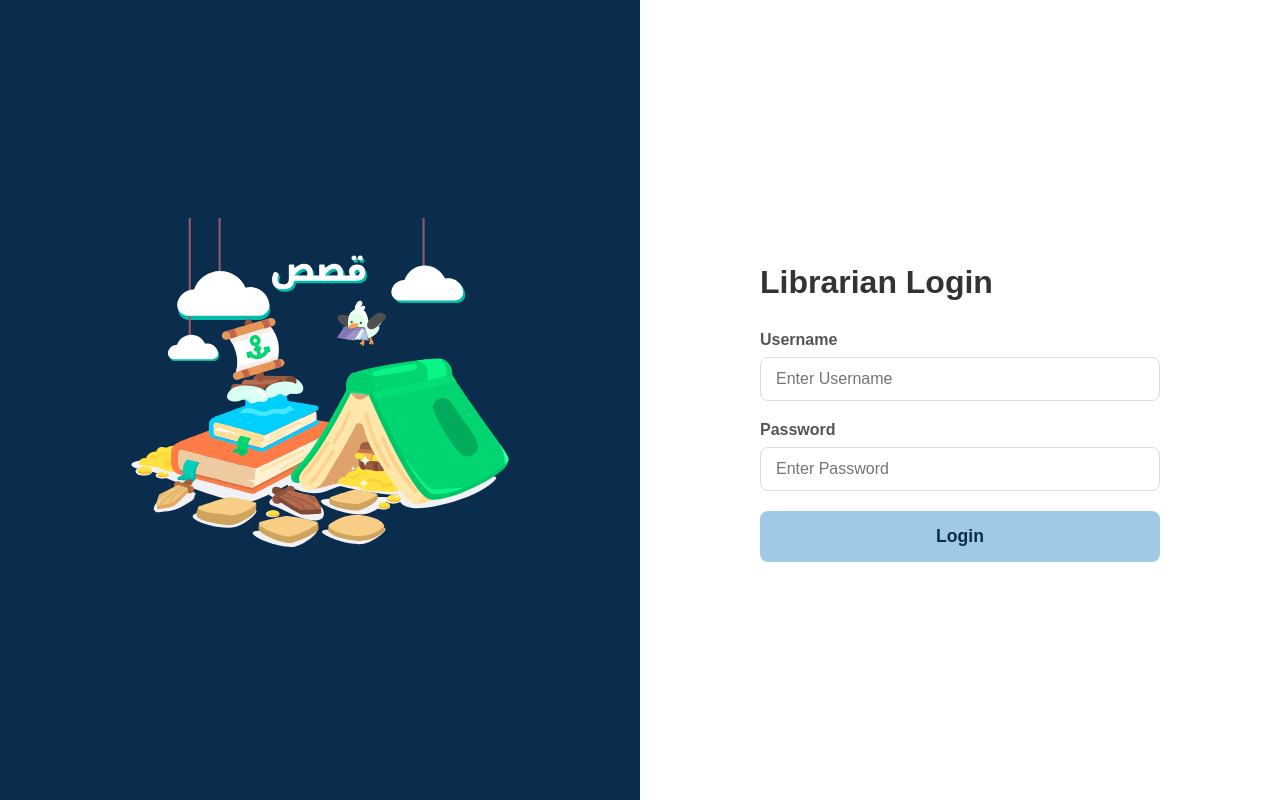
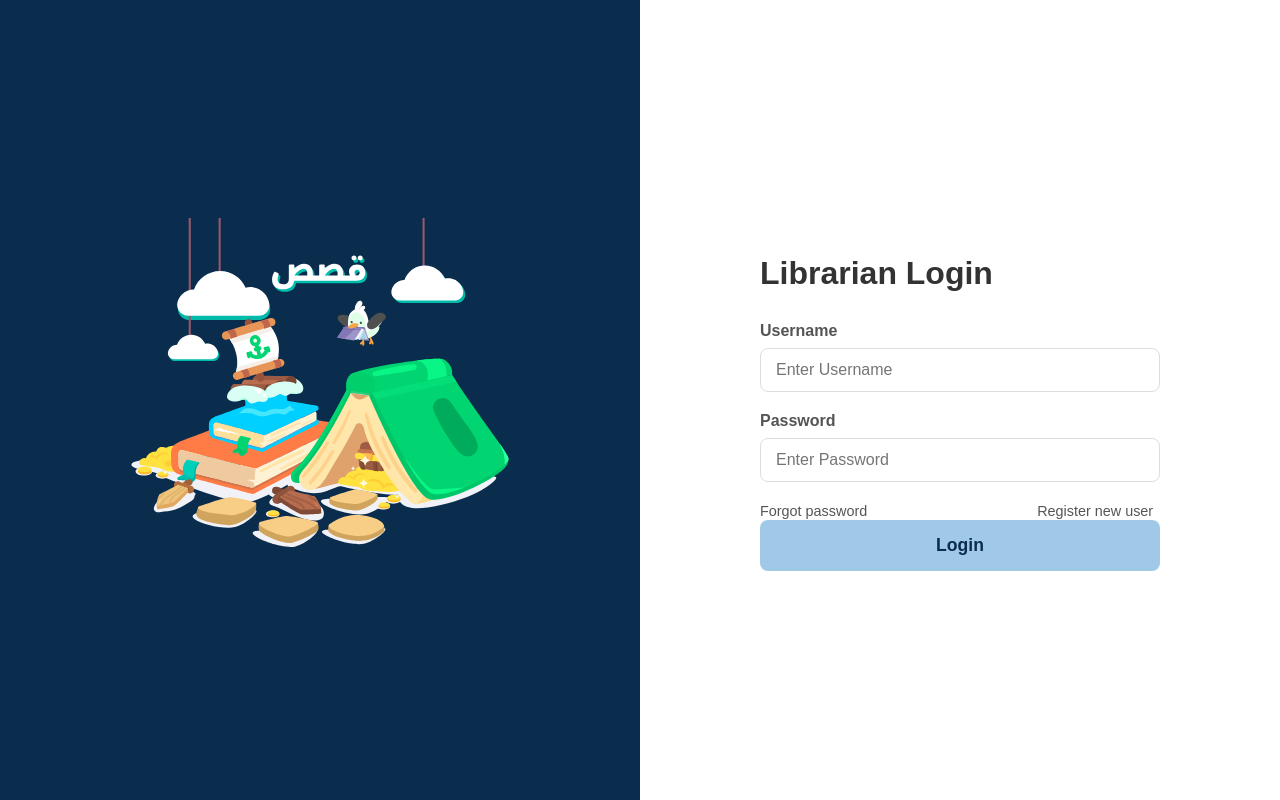
Before and after one commit to Sadeeshana/Library-system, a React (Create React App) app in the folder frontend/: page / in a window 1280 px wide. Built offline with nearby package versions, Linux system fonts and the light colour scheme.

Commit message:
Backend start user validation part

```diff
--- a/frontend/src/Dashboard.css
+++ b/frontend/src/Dashboard.css
@@ -30,8 +30,8 @@
     padding: 20px;
     box-shadow: 0 4px 12px rgba(0,0,0,0.05);
     border-left: 6px solid #2980b9;
-    margin-left: 20px;
-    margin-right: 20px;
+    margin-left: 40px;
+    margin-right: 40px;
 }
 
 .card-top-row{
--- a/frontend/src/Login.css
+++ b/frontend/src/Login.css
@@ -85,3 +85,36 @@
     font-size: 0.9rem;
     color: red; /* Or green for success */
 }
+
+/*Forgot password*/
+.forgot-link{
+    color: #555;
+    text-decoration: none;
+    font-size: 0.9rem;
+
+    align-self: flex-end;
+
+    margin-bottom: 25px;
+
+}
+
+.forgot-link:hover{
+    text-decoration: underline;
+}
+/*User registration*/
+.userre{
+    color: #555;
+    text-decoration: none;
+    font-size: 0.9rem;
+
+    align-self: flex-end;
+
+    margin-left: 170px;
+    margin-bottom: 25px;
+
+
+}
+
+.userre:hover{
+    text-decoration: underline;
+}
--- a/frontend/src/Login.js
+++ b/frontend/src/Login.js
@@ -3,15 +3,13 @@ import React, { useState } from 'react';
 import './Login.css'; // We'll add styles here
 import Lottie  from "lottie-react";
 import bookAnimation from "./Bookslib.json"
-import {useNavigate} from "react-router-dom";
+import {Link, useNavigate} from "react-router-dom";
 
 function Login() {
     //Functions for the button
     const navigate = useNavigate();
 
-    const handleLogin = () => {
-        navigate("/Dashboard");
-    }
+
 
     // These "state" variables store what the user types
     const [username, setUsername] = useState('');
@@ -33,11 +31,23 @@ function Login() {
                 body: JSON.stringify({username: username, password: password}),
             });
 
+            console.log(response.status);
+
             // 2. Get the JSON response from Spring Boot
             const data = await response.json();
+            console.log(data);
 
-            // 3. Show the message from the server
-            setMessage(data.message);
+            // 3. *** THIS IS THE FIX ***
+            //    Check the 'status' from your backend
+            if (data.status === 'success') {
+                console.log("Login successfull");
+                // Only navigate if the backend says "success"
+                navigate("/dashboard"); // <-- ADD THIS LINE
+            } else {
+                console.log("Login failed");
+                // If "error", just show the message
+                setMessage(data.message); // <-- ADD THIS else BLOCK
+            }
 
         } catch (error) {
             console.error('Error:', error);
@@ -85,7 +95,18 @@ function Login() {
                             />
                         </div>
 
-                        <button type="submit" className="login-button" onClick={handleLogin}>Login</button>
+                        {/*Forget password*/}
+                        <Link to="/forgot-password" className="forgot-link">
+                            Forgot password
+                        </Link>
+
+                        {/*User registration*/}
+                        <Link to="/forgot-password" className="userre">
+                            Register new user
+                        </Link>
+
+
+                        <button type="submit" className="login-button">Login</button>
 
                         {/* This will show "Login Successful!" or "Invalid username..." */}
                         {message && <p className="server-message">{message}</p>}
```
